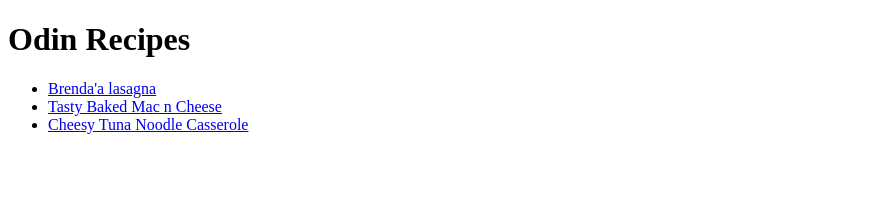
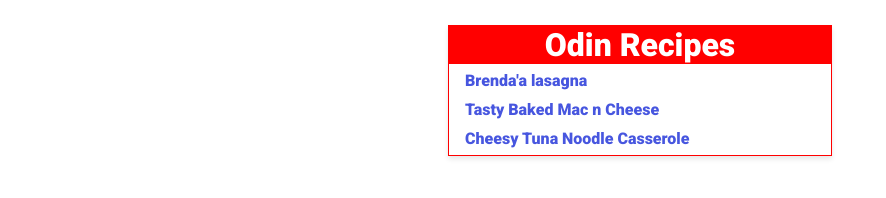
Before and after one commit to SlavisaCrash/odin-recipes, a plain HTML site: page index.html in a window 1280 px wide. Shown: the whole page, without its empty margins (0-886 px from the left). Drawn offline with Linux system fonts and the light colour scheme.

Commit message:
Modified index.html file and add rules in style.css

```diff
--- /dev/null
+++ b/css/style.css
@@ -0,0 +1,44 @@
+@import url("https://fonts.googleapis.com/css2?family=Roboto:ital,wght@0,400;0,900;1,700&display=swap");
+
+* {
+    margin: 0;
+    padding: 0;
+    box-sizing: border-box;
+}
+body {
+    font-family: "Roboto", sans-serf;
+}
+.card-container {
+    width: 30%;
+    display: flex;
+    flex-direction: column;
+    border: 1px red solid;
+    margin: auto;
+    box-shadow: 0 3px 5px rgba(0, 0, 0, 0.1);
+    margin-top: 25px;
+}
+.card-header {
+    height: 30%;
+    background-color: red;
+    color: white;
+    text-align: center;
+}
+.card-content {
+    padding: 2px 16px;
+}
+ul {
+    list-style-type: none;
+}
+li {
+    padding: 5px 0;
+    font-weight: 700;
+}
+a {
+    text-decoration: none;
+    color: #4756df;
+}
+a:hover {
+    color: #ff7235;
+    transition: 0.3s;
+    border-bottom: 2px solid #ff7235;
+}
--- a/index.html
+++ b/index.html
@@ -4,15 +4,23 @@
     <meta charset="UTF-8">
     <meta http-equiv="X-UA-Compatible" content="IE=edge">
     <meta name="viewport" content="width=device-width, initial-scale=1.0">
+    <link rel="stylesheet" href="/css/style.css">
     <title>Odin Recipes</title>
 </head>
 <body>
+    <div class="card-container">
+        <div class="card-header">
             <h1>Odin Recipes</h1>
+        </div>
+        <div class="card-content">
             <ul>
                 <li><a href="recipes/lasagna.html">Brenda'a lasagna</a></li>
                 <li><a href="recipes/macaroni.html">Tasty Baked Mac n Cheese</a></li>
                 <li><a href="recipes/tuna.html">Cheesy Tuna Noodle Casserole</a></li>
             </ul>
+        </div>
+    </div>
+
 
 </body>
 </html>
```
Lines whose indentation alone changed are shown as unchanged.
